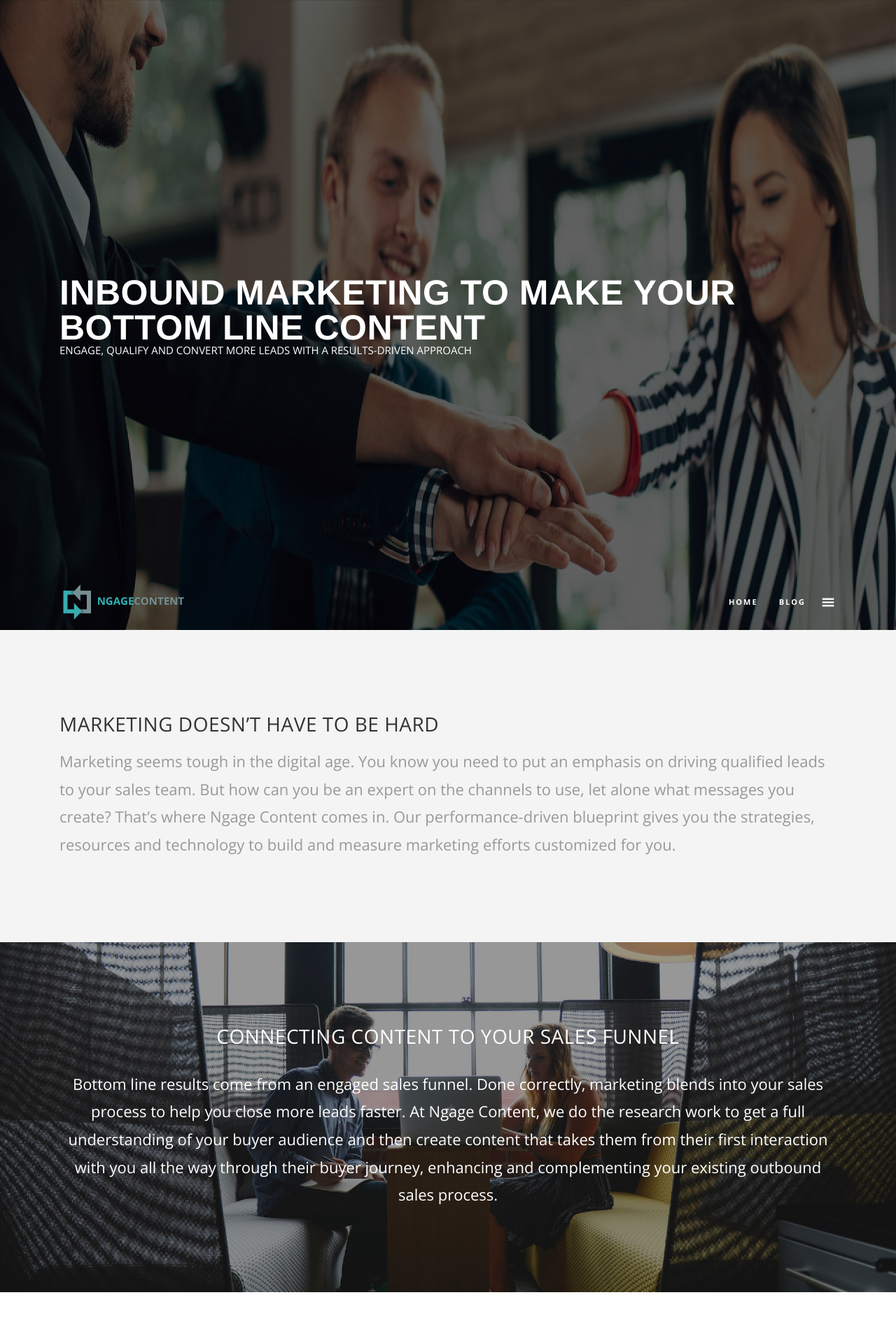
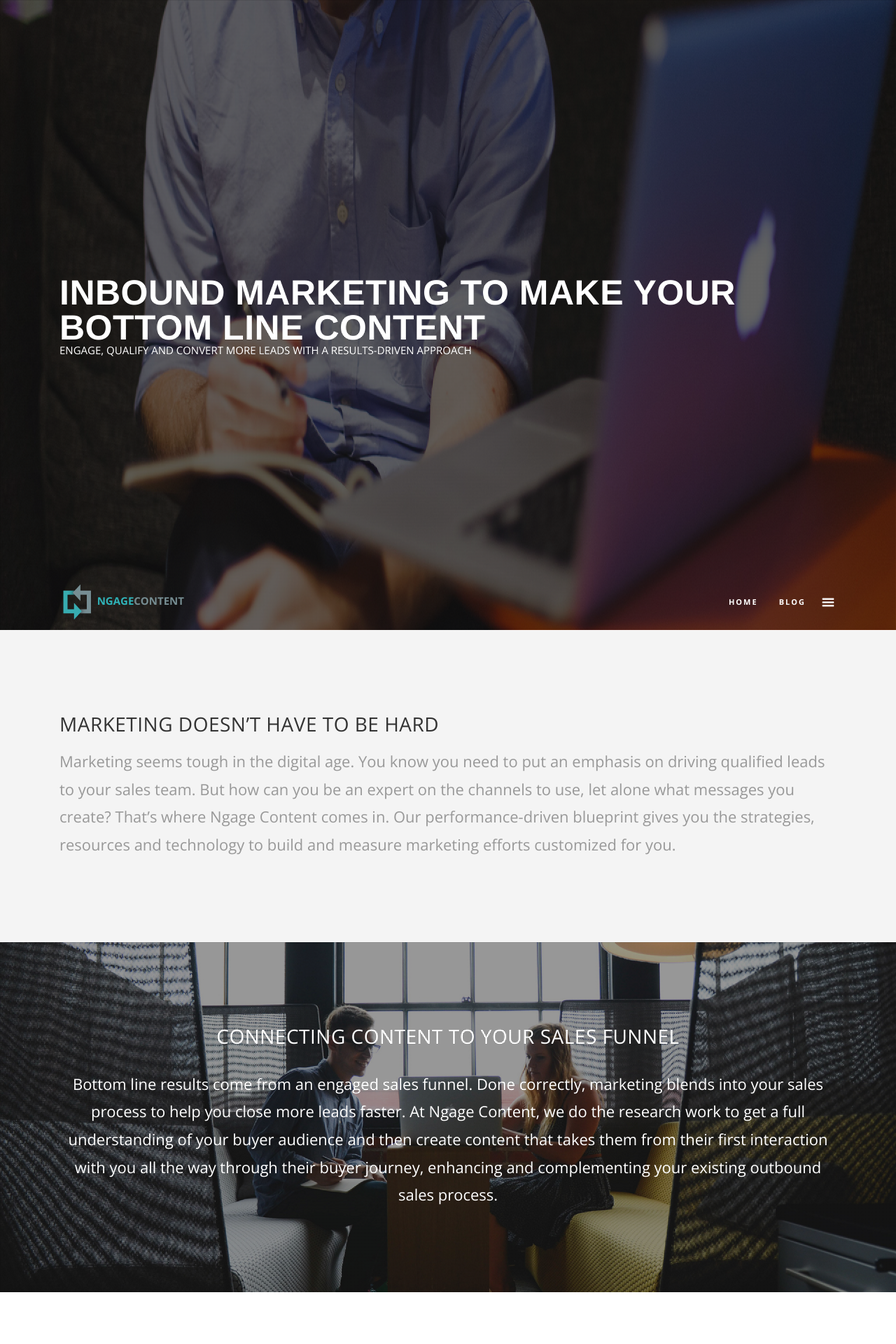
Before and after one commit to ngagecontent/ngagecontent.com, a Jekyll site: the page built from index.html, in a window 1280 px wide. Shown: the top 1920 px of the page at 70% size. Built offline with Jekyll 4.4.1, drawn with Linux system fonts in a browser that asks for light colours; nearby versions of some CDN libraries; some of the changed text lies outside the part shown.

Commit message:
Home page image fix

```diff
--- a/css/skin.css
+++ b/css/skin.css
@@ -30,6 +30,15 @@ Copyright: ThemeMountain
 /*------------------------------------------------------------------
 [1. Typography]
 */
+
+
+html, body {
+	width: 100%;
+	height: 100%;
+	margin: 0;
+	padding: 0;
+}
+
 body,
 h1,
 h2,
@@ -1185,6 +1194,16 @@ pre {
 	margin-bottom: 60px;
 }
 
+.blog-masonry .related-post-title {
+	font-size: 2.0rem !important;
+	text-align: left;
+	margin-bottom: 5px;
+}
+
+/*.related-content article {
+	border: 1px solid #e9e9e9;
+}
+*/
 
 /* Sidebar Styles */
 /* ----------------------------------------------------------*/
--- a/index.html
+++ b/index.html
@@ -6,7 +6,7 @@ layout: default
 
 <!-- Parallax Section -->
   <div class="section-block featured-media">
-    <div class="parallax fullscreen" data-src="images/home.jpg" data-retina>
+    <div class="parallax fullscreen" data-src="/images/12.jpg" data-retina>
       <div class="tmp-content">
         <div class="tmp-content-inner left">
           <div class="row">
--- a/subscribe.html
+++ b/subscribe.html
@@ -7,7 +7,7 @@ layout: default
 
 	<!-- Parallax Section -->
 	<div class="section-block featured-media">
-		<div class="parallax fullscreen" data-src="/images/12.jpg" data-retina>
+		<div class="parallax fullscreen" data-src="/images/13.jpg" data-retina>
 			<div class="tmp-content">
 				<div class="tmp-content-inner left">
 					<div class="row">
```
Also changed, not shown: other parts of index.html (+1 -1 lines), _layouts/post.html (+1 -19 lines), images/13.jpg (renamed from images/home.jpg), images/14.jpg (renamed from images/home-callout.jpg).
